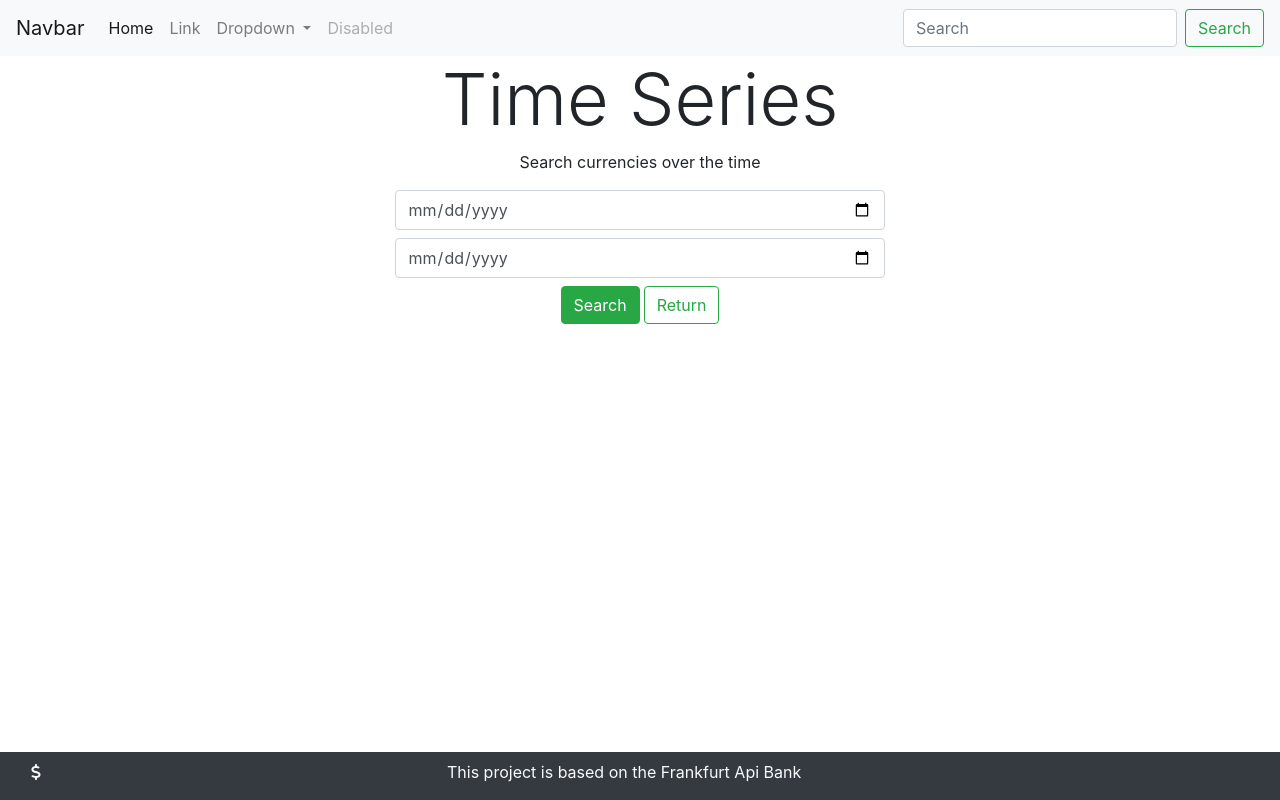
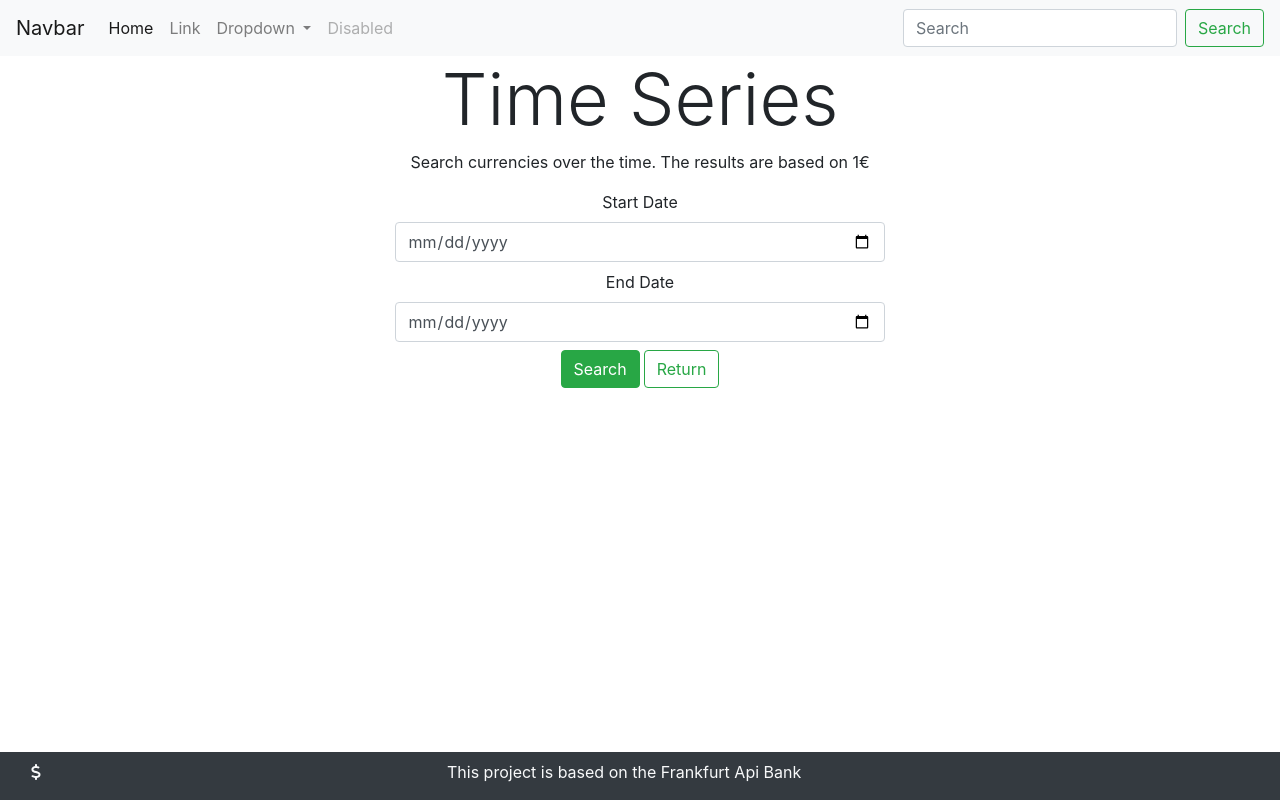
Before and after one commit to idmcarvalho/FrankfurterApi, an Angular app: page /time-series in a window 1280 px wide. Built offline with nearby package versions, Linux system fonts and the light colour scheme.

Commit message:
adicionando comentário

```diff
--- a/package.json
+++ b/package.json
@@ -31,6 +31,7 @@
     "@angular-devkit/build-angular": "~12.2.6",
     "@angular/cli": "~12.2.6",
     "@angular/compiler-cli": "~12.2.0",
+    "@types/async": "^3.2.12",
     "@types/jasmine": "~3.8.0",
     "@types/node": "^12.11.1",
     "jasmine-core": "~3.8.0",
--- a/src/app/models/coins.ts
+++ b/src/app/models/coins.ts
@@ -3,5 +3,4 @@ export class coins{
     label?:string;
     coin?:string;
     value?:string;
-
 }
--- a/src/app/time-series/time-series.component.html
+++ b/src/app/time-series/time-series.component.html
@@ -3,11 +3,13 @@
         <div class="col-12 text-center">
             <label class="display-3">Time Series</label>
             <br>
-            <label>Search currencies over the time</label>
+            <label>Search currencies over the time. The results are based on 1€</label>
         </div>
         <div class="col-12 col-md-5 text-center">
-            <input [(ngModel)]="startDate" class="form-control mt-2" type="date">
-            <input [(ngModel)]="endDate" class="form-control mt-2" type="date">
+            <label class="mt-2">Start Date</label>
+            <input [(ngModel)]="startDate" class="form-control" type="date">
+            <label class="mt-2">End Date</label>
+            <input [(ngModel)]="endDate" class="form-control" type="date">
             <button (click)="search()" class="btn btn-success mt-2">Search</button>
             <button [routerLink]="['/']" class="btn btn-outline-success mt-2 ml-1">Return</button>
         </div>
```
Also changed, not shown: src/app/time-series/time-series.component.ts (+15 -2 lines), 1 other file (tests, documents, lock files or other folders).
